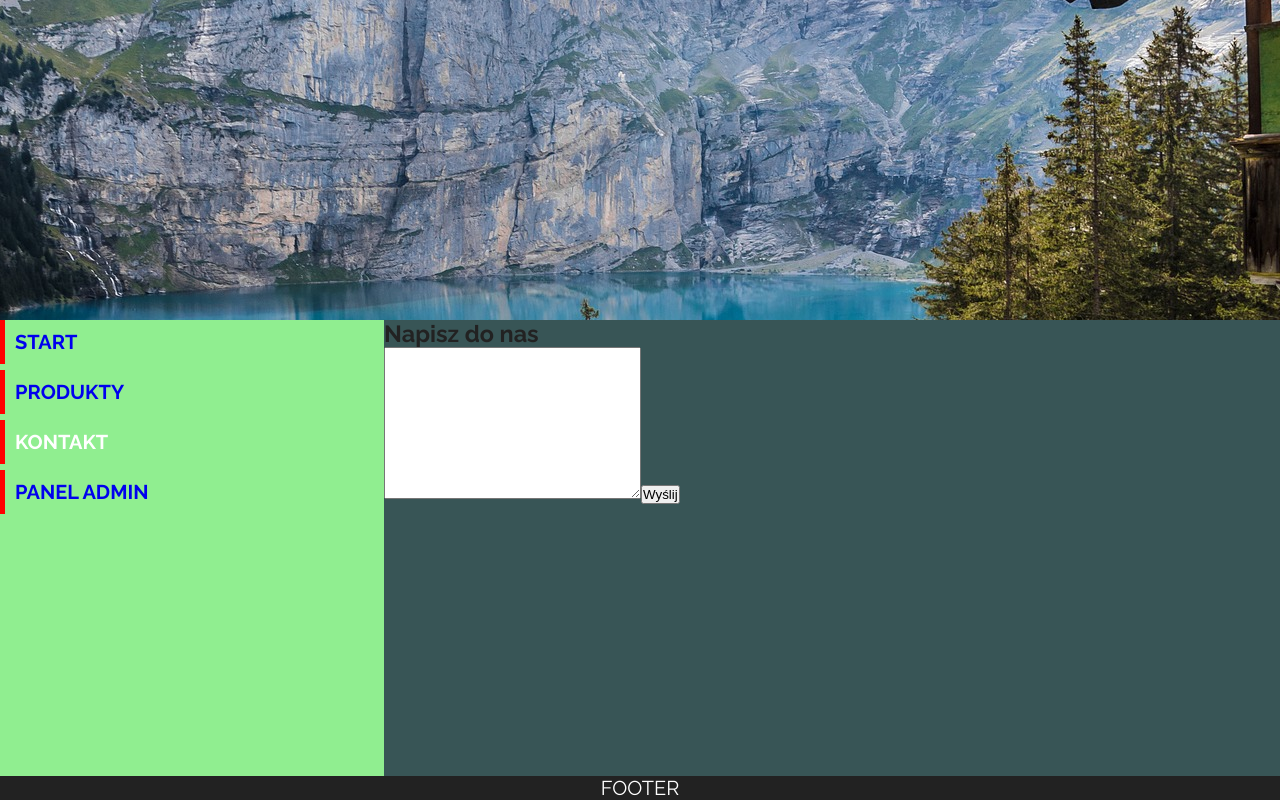
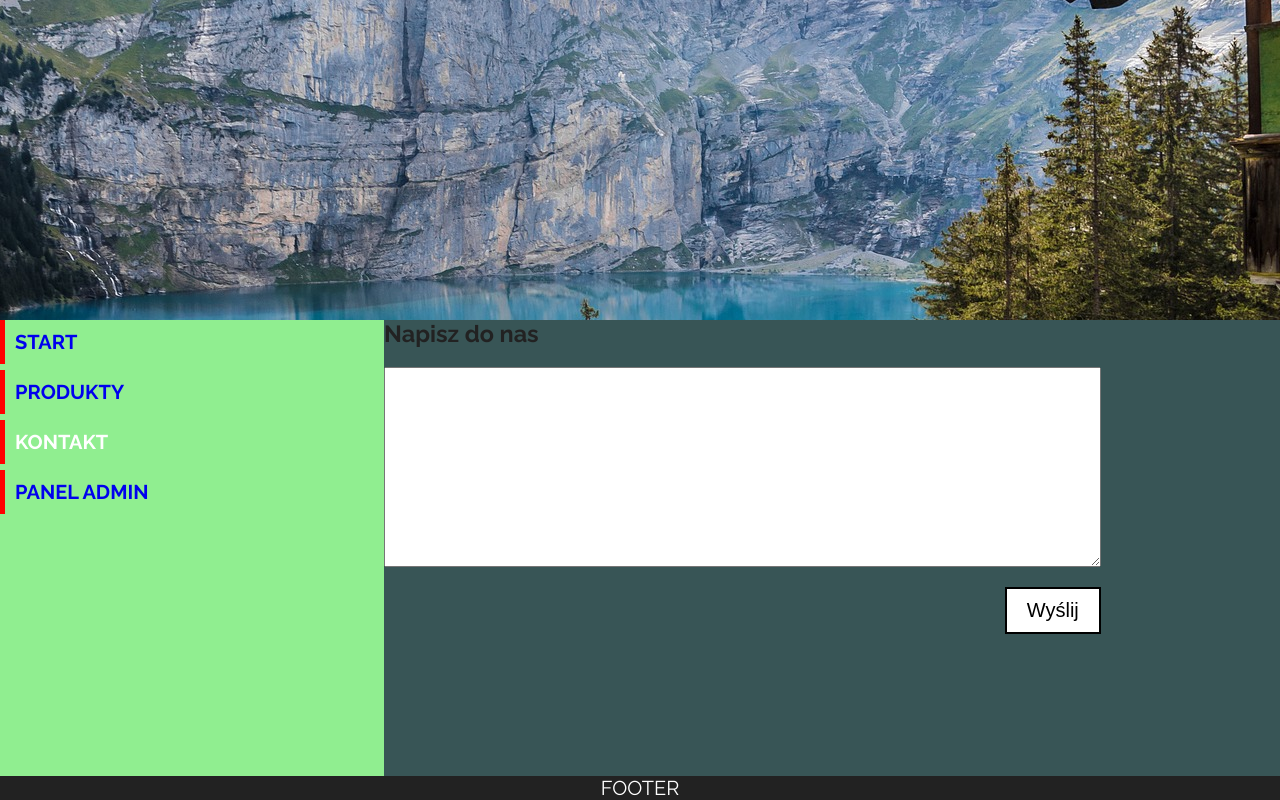
Before and after one commit to rafalheller/router-project, a React (Create React App) app: page /contact in a window 1280 px wide. Built offline with nearby package versions, Linux system fonts and the light colour scheme.

Commit message:
add Prompt component in ContactPage

```diff
--- a/src/Pages/ContactPage.js
+++ b/src/Pages/ContactPage.js
@@ -1,21 +1,34 @@
 import React, {Component} from 'react';
 import '../scss/ContactPage.scss'
+import {Prompt} from "react-router-dom"
 
 class ContactPage extends Component {
     state = {
-        value:""
+        value: "",
+        isEmpty: true
     }
     handleSubmit = (e) => {
         e.preventDefault()
         this.setState({
-            value: ""
+            value: "",
+            isEmpty: true
         })
     }
     handleChange = (e) => {
+        if (e.target.value > 0) {
             this.setState({
-            value: e.target.value
+                value: e.target.value,
+                isEmpty: false
+            })
+        } else {
+            this.setState({
+                value: e.target.value,
+            isEmpty: false
         })
         }
+    }
+
+
     render() {
         return (
             <div className="contact">
@@ -25,8 +38,12 @@ handleChange = (e) => {
                               cols="30"
                               rows="10"
                               onChange={this.handleChange}></textarea>
-                 <button >Wyślij</button>
+                    <button>Wyślij</button>
                 </form>
+                <Prompt
+                    when={!this.state.isEmpty}
+                    message='Masz niewypełniony formularz. Czy napewno chcesz opuścić tę stronę ?'
+                />
             </div>
         );
     }
--- a/src/scss/ContactPage.scss
+++ b/src/scss/ContactPage.scss
@@ -0,0 +1,23 @@
+.contact textarea {
+  font-size: 16px;
+  width: 80%;
+  min-height: 200px;
+  margin: 20px 0;
+  display: block;
+  line-height: 120%;
+}
+
+button {
+  display: block;
+  border: 2px solid black;
+  background-color: white;
+  padding: 10px 20px;
+  cursor: pointer;
+  font-size: 20px;
+  margin: 0 20% 0 auto;
+  transition: .2s;
+  &:hover {
+    color: yellow;
+    background-color: black;
+  }
+}
```
Lines whose indentation alone changed are shown as unchanged.
